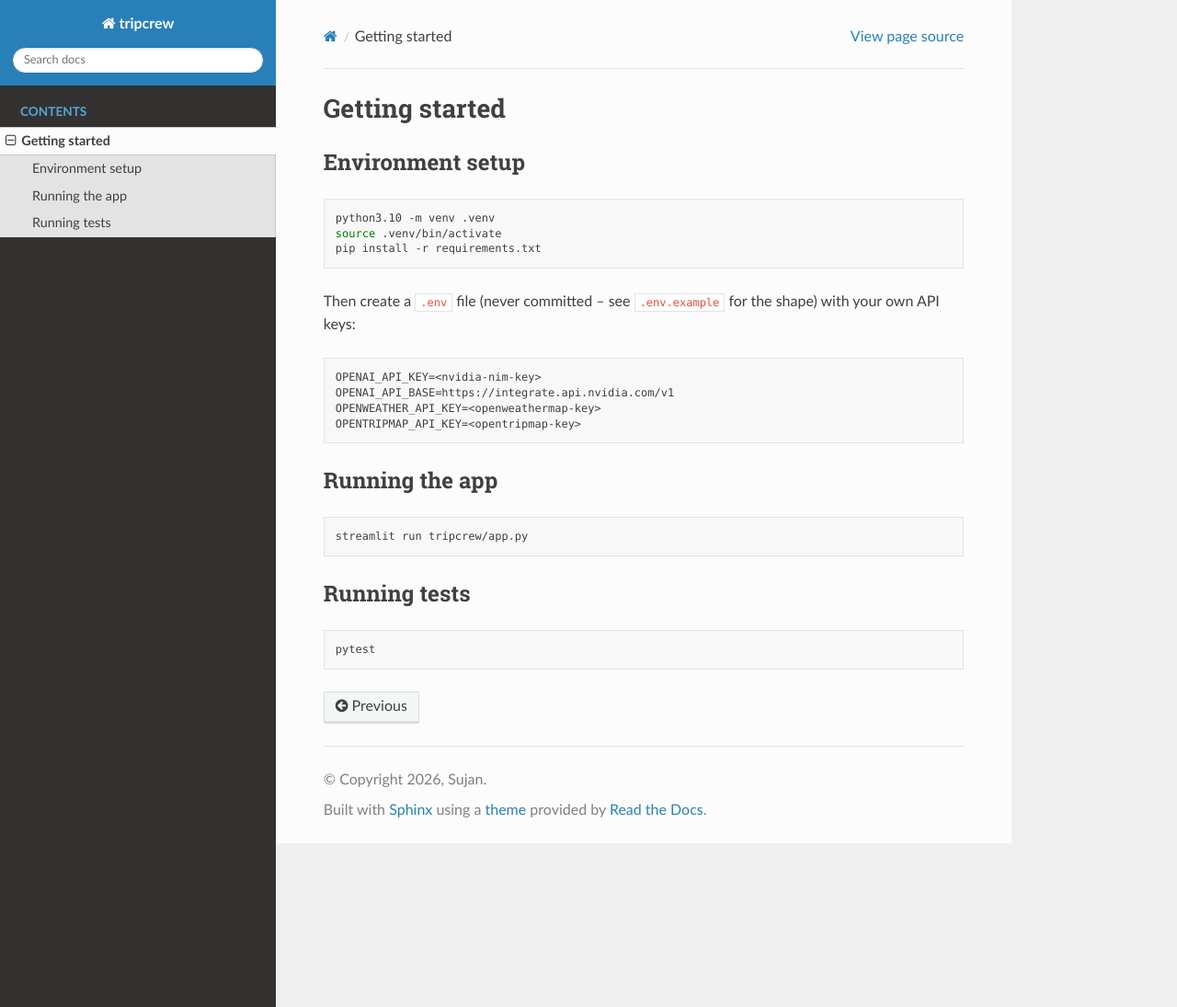
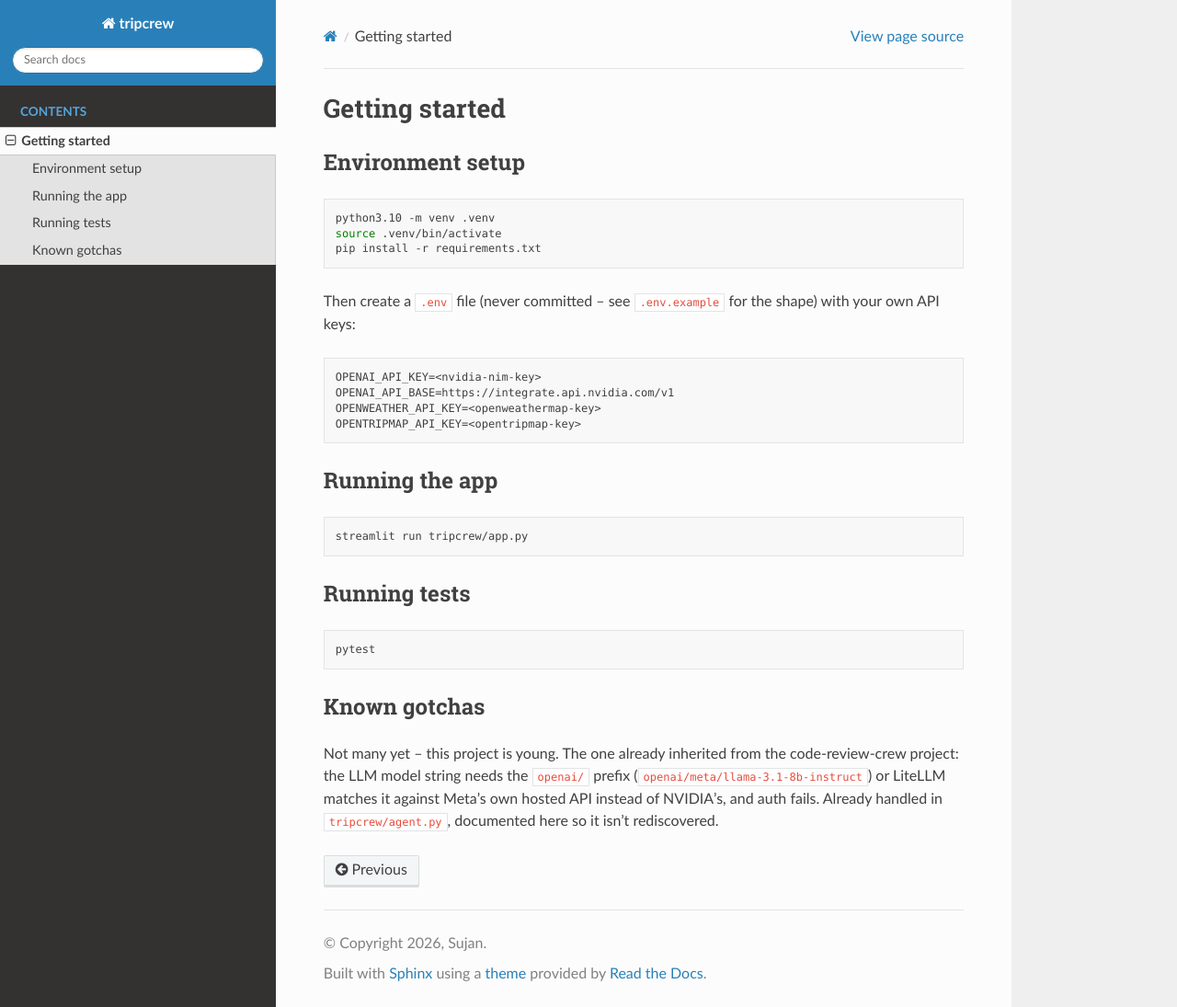
Before and after one commit to sushisuj/tripcrew, a Sphinx documentation site: the page built from docs/getting-started.rst, in a window 1280 px wide and 1095 px high. Shown: the whole window at 92% size. Built offline with Sphinx 7.4.7 and the Read the Docs theme 3.1.0, drawn with Linux system fonts in a browser that asks for light colours; pages that are not in the unit, such as notebooks, are missing from menus.

Commit message:
Document known gotchas inherited from code-review-crew

```diff
--- a/docs/getting-started.rst
+++ b/docs/getting-started.rst
@@ -33,3 +33,12 @@ Running tests
 .. code-block:: bash
 
    pytest
+
+Known gotchas
+--------------
+
+Not many yet -- this project is young. The one already inherited from the
+code-review-crew project: the LLM model string needs the ``openai/`` prefix
+(``openai/meta/llama-3.1-8b-instruct``) or LiteLLM matches it against Meta's
+own hosted API instead of NVIDIA's, and auth fails. Already handled in
+``tripcrew/agent.py``, documented here so it isn't rediscovered.
```
